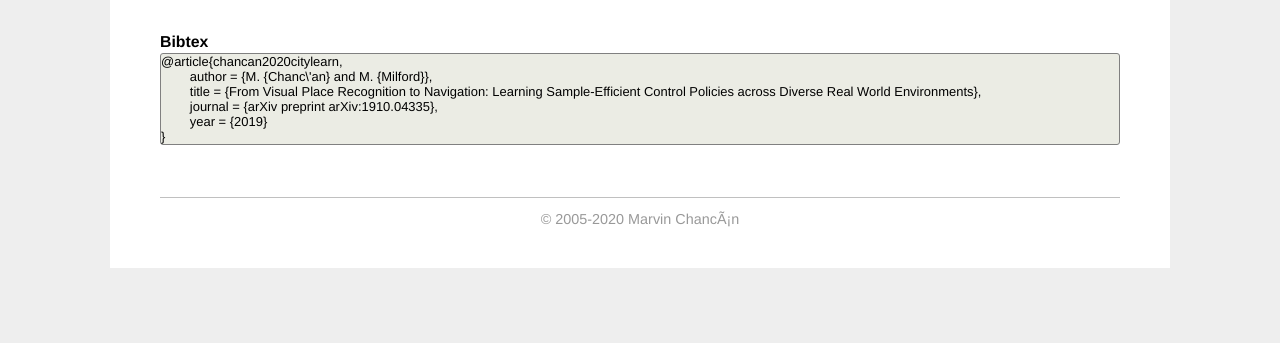
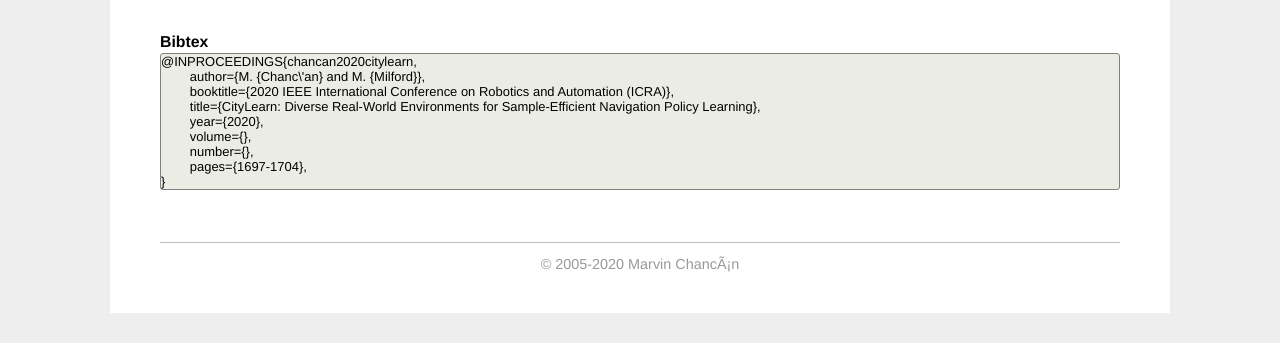
Before and after one commit to mchancan/mchancan.github.io, a Jekyll site: the page built from projects/CityLearn/index.html, in a window 1280 px wide and 900 px high, scrolled down 647 px, cut to the strip 557-900 px from the top of the window. Built offline with Jekyll 4.4.1, drawn with Linux system fonts in a browser that asks for light colours; nearby versions of some CDN libraries; comment, search, counter and statistics services are not loaded; before the commit the page ends 1502 px from its top, so only the background shows below that.

Commit message:
Update index.html

```diff
--- a/projects/CityLearn/index.html
+++ b/projects/CityLearn/index.html
@@ -62,10 +62,13 @@ title: "CityLearn: Diverse Real-World Environments for Sample-Efficient Navigati
 
 <h3 style="margin-bottom:0px;">Bibtex</h3>
 <pre>
-@article{chancan2020citylearn,
-	author = {M. {Chanc\'an} and M. {Milford}},
-	title = {From Visual Place Recognition to Navigation: Learning Sample-Efficient Control Policies across Diverse Real World Environments},
-	journal = {arXiv preprint arXiv:1910.04335},
-	year = {2019}
+@INPROCEEDINGS{chancan2020citylearn,
+	author={M. {Chanc\'an} and M. {Milford}},
+	booktitle={2020 IEEE International Conference on Robotics and Automation (ICRA)},
+	title={CityLearn: Diverse Real-World Environments for Sample-Efficient Navigation Policy Learning},
+	year={2020},
+	volume={},
+	number={},
+	pages={1697-1704},
 }
 </pre>
```
